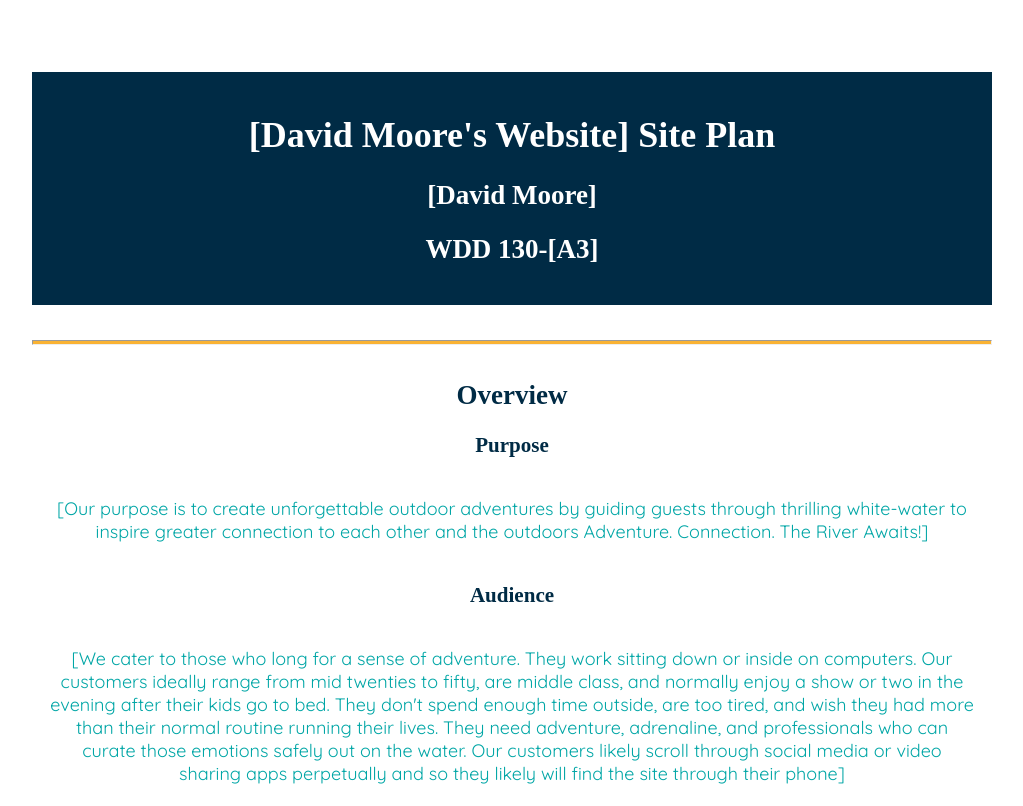
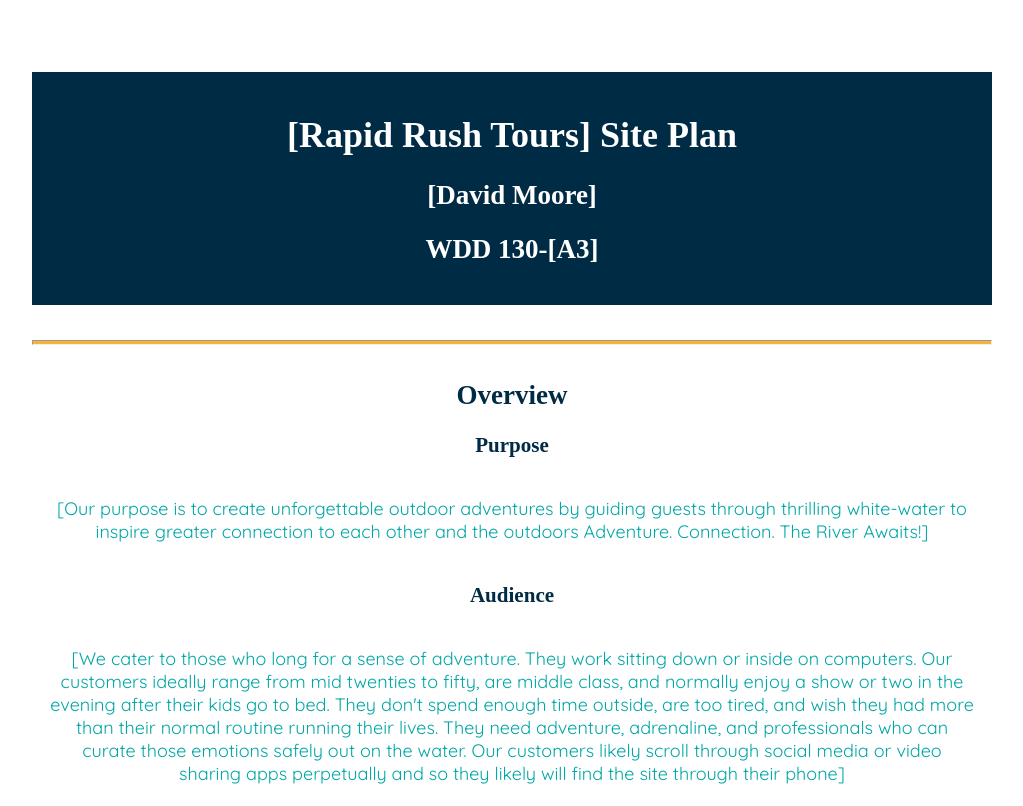
Before and after one commit to Rollick-Torrador/WDD-130-Web-Fundamentals, a plain HTML site: page wdd130/wwr/site-plan-rafting.html in a window 1280 px wide. Shown: the top 806 px of the page, without its empty margins (128-1151 px from the left). Drawn offline with Linux system fonts and the light colour scheme; a web font is replaced by a local one.

Commit message:
Site name change

```diff
--- a/wdd130/wwr/site-plan-rafting.html
+++ b/wdd130/wwr/site-plan-rafting.html
@@ -10,7 +10,7 @@
 
 <body>
   <header>
-    <h1>[David Moore's Website] Site Plan</h1>
+    <h1>[Rapid Rush Tours] Site Plan</h1>
     <h2>[David Moore]</h2>
     <h2>WDD 130-[A3]</h2>
     <!-- In the header above, add the name of your site, your name and class number. For example if you are in section 3 you would put WDD 130-03 -->
```
